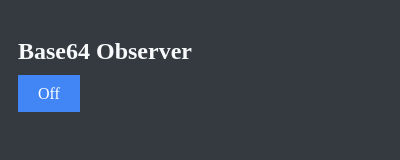
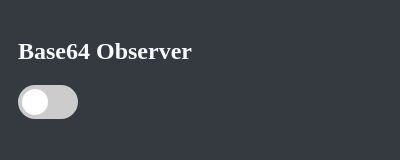
Before and after one commit to JHLeeeMe/base64-observer, a browser extension: page src/templates/popup.html in a window 400 px wide. Drawn offline with Linux system fonts and the light colour scheme.

Commit message:
[Update] popup menu
1. Modify toggle button to slider

```diff
--- a/src/css/popup.css
+++ b/src/css/popup.css
@@ -6,17 +6,55 @@ body {
     padding: 10px;
 }
 
-#toggle-btn.checkboxButton {
-    display: none; /* 실제 체크박스 숨기기 */
+.switch {
+    position: relative;
+    display: inline-block;
+    width: 60px;
+    height: 34px;
 }
 
-#toggle-btn.checkboxButton + label {
-    background-color: #4285F4;
-    color: white;
-    padding: 10px 20px;
-    cursor: pointer;
+.switch input {
+    display: none;
 }
 
-#toggle-btn.checkboxButton:checked + label {
-    background-color: #34A853;
+.slider {
+    position: absolute;
+    cursor: pointer;
+    top: 0;
+    left: 0;
+    right: 0;
+    bottom: 0;
+    background-color: #ccc;
+    -webkit-transition: .4s;
+    transition: .4s;
 }
+
+.slider:before {
+  position: absolute;
+  content: "";
+  height: 26px;
+  width: 26px;
+  left: 4px;
+  bottom: 4px;
+  background-color: white;
+  -webkit-transition: .4s;
+  transition: .4s;
+}
+
+input:checked + .slider {
+  background-color: #2196F3;
+}
+
+input:checked + .slider:before {
+  -webkit-transform: translateX(26px);
+  -ms-transform: translateX(26px);
+  transform: translateX(26px);
+}
+
+.slider.round {
+  border-radius: 34px;
+}
+
+.slider.round:before {
+  border-radius: 50%;
+}
--- a/src/popup.js
+++ b/src/popup.js
@@ -1,4 +1,4 @@
-document.getElementById('toggle-btn').addEventListener('click', () => {
-    document.getElementById("toggle-btn-label").textContent = "On";
-    chrome.runtime.sendMessage({ action: "toggle" });
+document.getElementById('toggle-btn').addEventListener("change", () => {
+    const isChecked = document.getElementById("toggle-btn").checked;
+    chrome.runtime.sendMessage({ action: "toggle", enabled: isChecked });
 });
--- a/src/templates/popup.html
+++ b/src/templates/popup.html
@@ -7,9 +7,9 @@
 </head>
 <body>
     <h2>Base64 Observer</h2>
-    <!--<button id="toggle-btn">ON/OFF</button>-->
-
-    <input type="checkbox" id="toggle-btn" class="checkboxButton" />
-    <label for="toggle-btn" id="toggle-btn-label">Off</label>
+    <label class="switch">
+        <input type="checkbox" id="toggle-btn">
+        <span class="slider round"></span>
+    </label>
 </body>
 </html>
```
